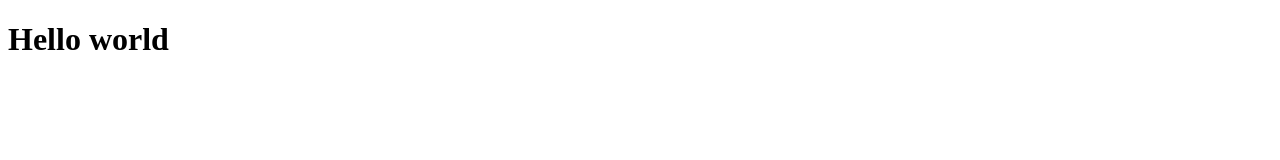
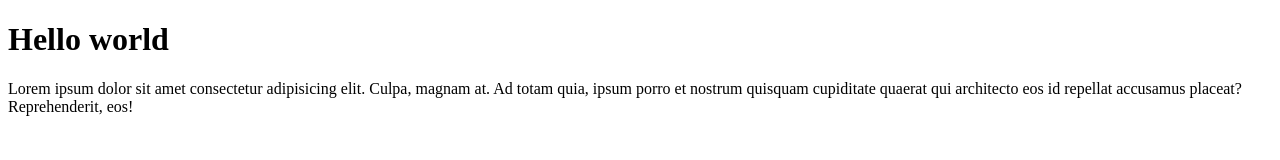
Before and after one commit to chheunseangmeng/reangithub, a plain HTML site: page index.html in a window 1280 px wide. Drawn offline with Linux system fonts and the light colour scheme.

Commit message:
create file

```diff
--- a/index.html
+++ b/index.html
@@ -5,5 +5,6 @@
 </head>
 <body>
     <h1>Hello world</h1>
+    <p>Lorem ipsum dolor sit amet consectetur adipisicing elit. Culpa, magnam at. Ad totam quia, ipsum porro et nostrum quisquam cupiditate quaerat qui architecto eos id repellat accusamus placeat? Reprehenderit, eos!</p>
 </body>
 </html>
```
